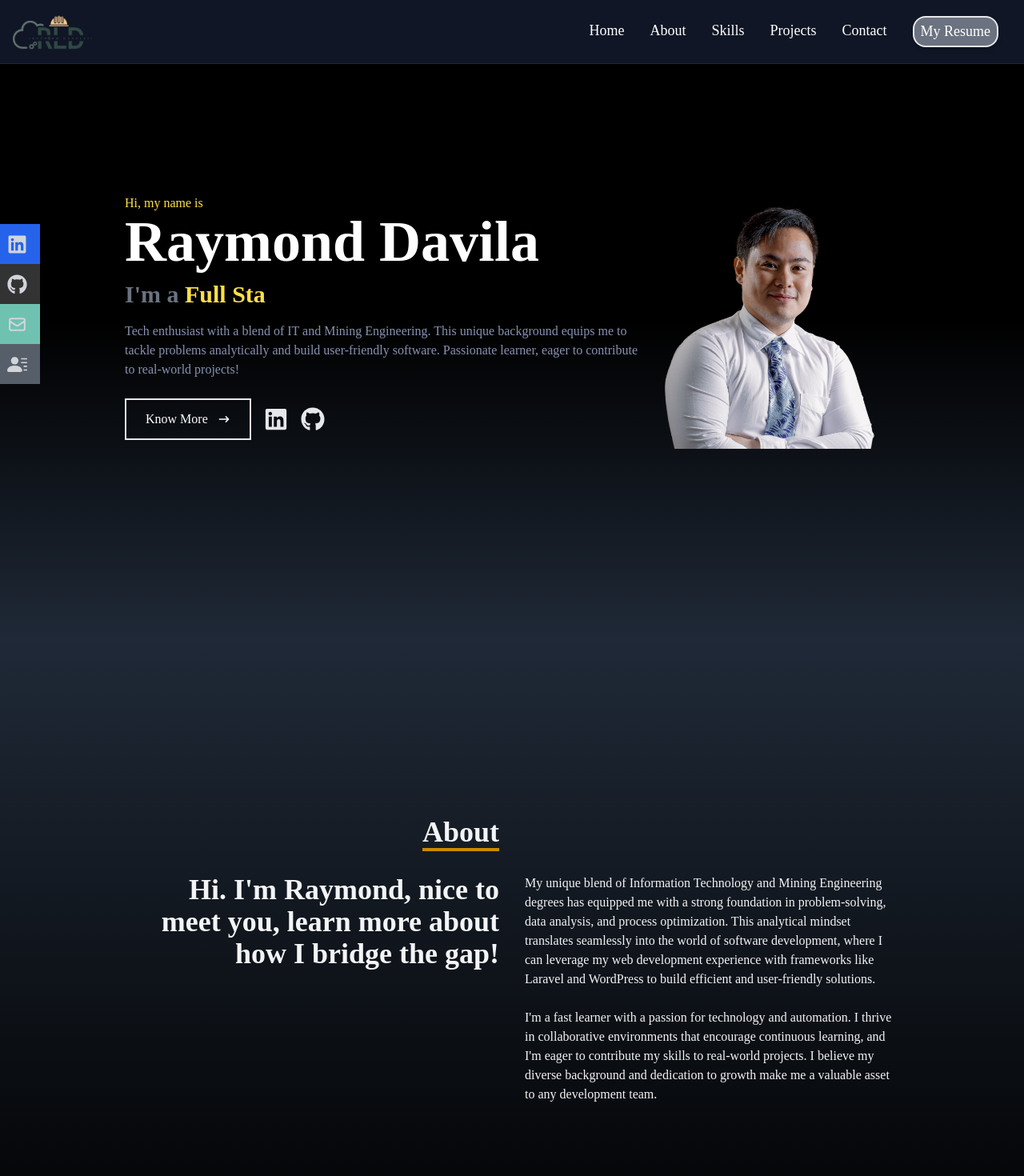
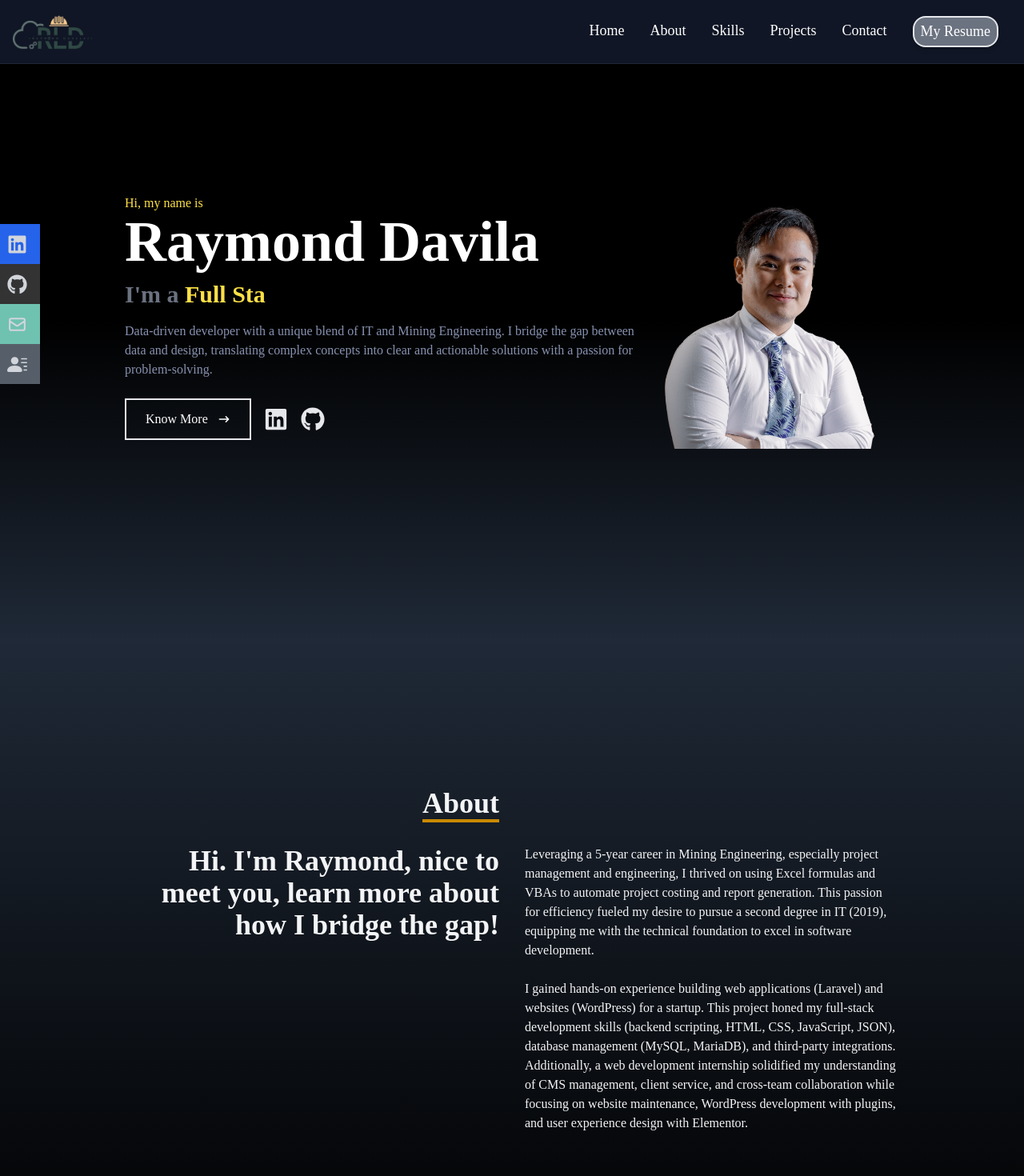
Before and after one commit to monddavila/monddavila.github.io, a React (Create React App) app: page / in a window 1280 px wide. Shown: the top 1470 px of the page at 80% size. Built offline with nearby package versions, Linux system fonts and the light colour scheme.

Commit message:
updated about me section

```diff
--- a/src/components/About.jsx
+++ b/src/components/About.jsx
@@ -16,9 +16,9 @@ const About = () => {
                     <p>Hi. I'm Raymond, nice to meet you, learn more about how I bridge the gap!</p>
                   </div>
                   <div>
-                    <p>My unique blend of Information Technology and Mining Engineering degrees has equipped me with a strong foundation in problem-solving, data analysis, and process optimization.  This analytical mindset translates seamlessly into the world of software development, where I can leverage my web development experience with frameworks like Laravel and WordPress to build efficient and user-friendly solutions.</p>
+                    <p>Leveraging a 5-year career in Mining Engineering, especially project management and engineering, I thrived on using Excel formulas and VBAs to automate project costing and report generation. This passion for efficiency fueled my desire to pursue a second degree in IT (2019), equipping me with the technical foundation to excel in software development.</p>
                     <br />
-                    <p>I'm a fast learner with a passion for technology and automation.  I thrive in collaborative environments that encourage continuous learning, and I'm eager to contribute my skills to real-world projects.  I believe my diverse background and dedication to growth make me a valuable asset to any development team.</p>
+                    <p>I gained hands-on experience building web applications (Laravel) and websites (WordPress) for a startup. This project honed my full-stack development skills (backend scripting, HTML, CSS, JavaScript, JSON), database management (MySQL, MariaDB), and third-party integrations.  Additionally, a web development internship solidified my understanding of CMS management, client service, and cross-team collaboration while focusing on website maintenance, WordPress development with plugins, and user experience design with Elementor.</p>
                   </div>
             </div>
 
--- a/src/components/Home.jsx
+++ b/src/components/Home.jsx
@@ -20,7 +20,7 @@ const Home = () => {
             texts={["Programming Enthusiast", "Web Developer", "Full Stack Developer", "Mining Engineer", "Tech Savvy :)"]}
           />
 
-          <p className='text-[#8892b0] py-4 max-w-[700px]'>Tech enthusiast with a blend of IT and Mining Engineering.  This unique background equips me to tackle problems analytically and build user-friendly software.  Passionate learner, eager to contribute to real-world projects!</p>
+          <p className='text-[#8892b0] py-4 max-w-[700px]'>Data-driven developer with a unique blend of IT and Mining Engineering. I bridge the gap between data and design, translating complex concepts into clear and actionable solutions with a passion for problem-solving.</p>
           <div className="flex items-center">
             <ScrollLink to="about" smooth={true} duration={500}>
               <button className='text-white group border-2 px-6 py-3 my-2 flex items-center hover:bg-yellow-600 hover:border-yellow-600' >Know More
--- a/src/components/Work.jsx
+++ b/src/components/Work.jsx
@@ -13,7 +13,7 @@ const Work = () => {
         <div className='max-w-[1000px] mx-auto p-4 flex flex-col justify-center w-full h-full'>
             <div className='pb-8'>
                 <p className='text-4xl font-bold inline border-b-4 border-yellow-600'>Projects</p>
-                <p className='py-6'>Get a glimpse of my capabilities. <strong><em>"Explore my work and see how I can bridge the gap!"</em></strong></p>
+                <p className='py-6'>Get a glimpse of my capabilities. <strong><em>"Explore my work and see how I can bridge the gap for you!"</em></strong></p>
 
             </div>
 
```
